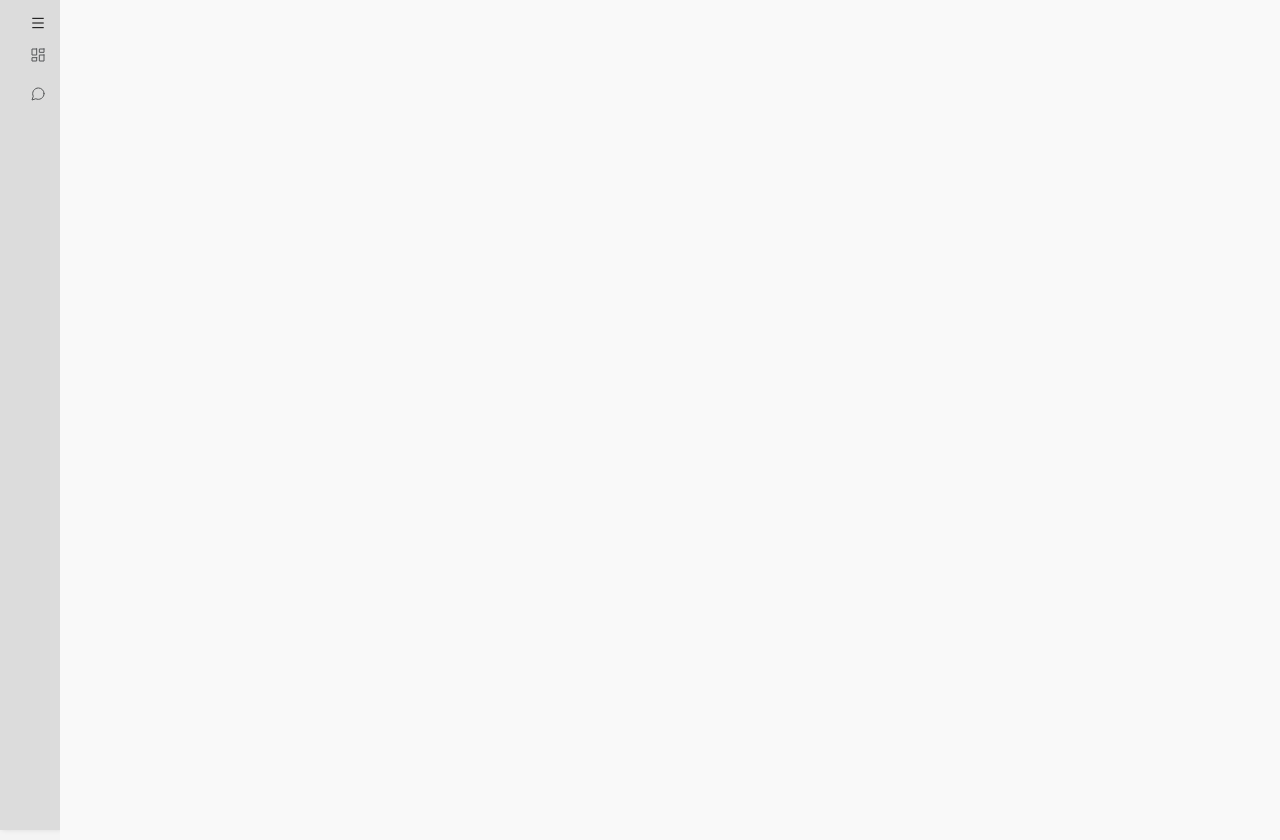
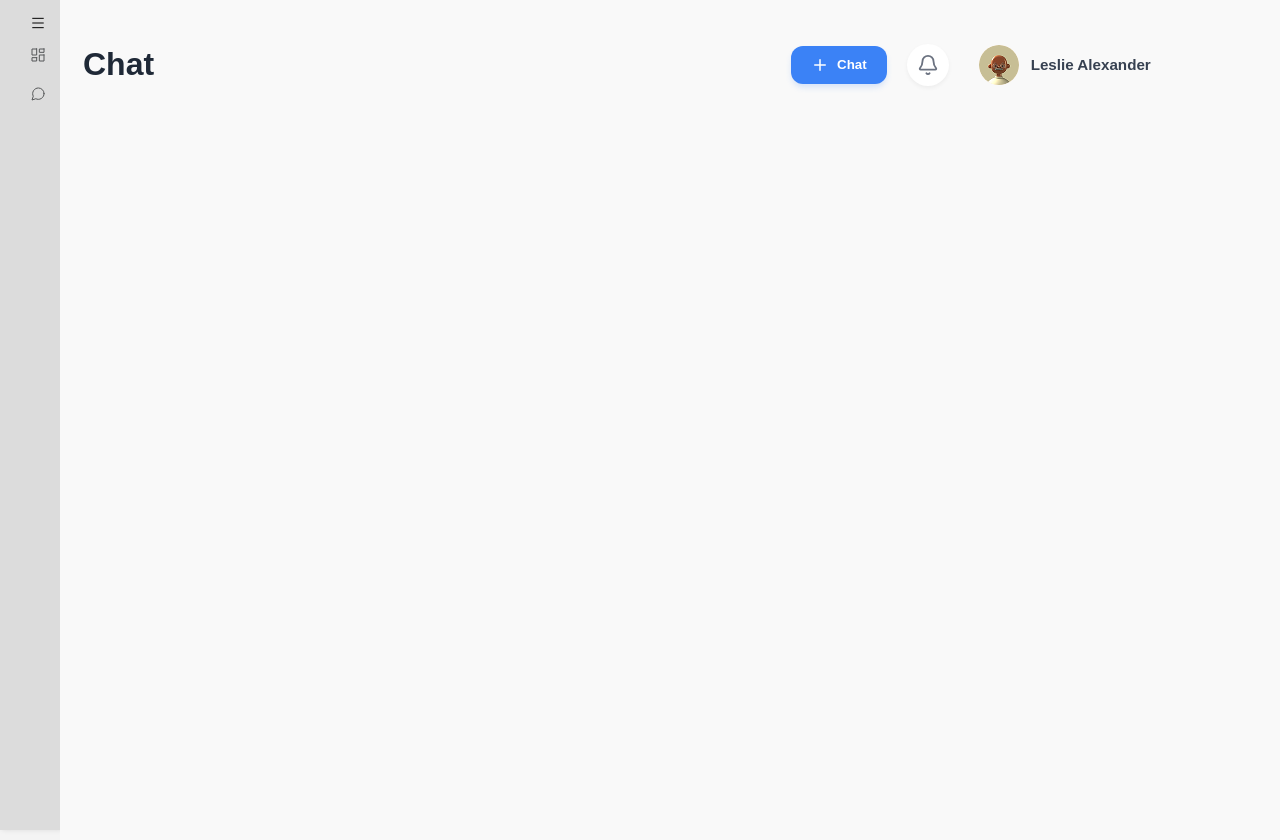
Before and after one commit to nana1243/chat-app, a React (Vite) app: page / in a window 1280 px wide. Built offline with nearby package versions, Linux system fonts and the light colour scheme.

Commit message:
fea) Contents Header 추가

```diff
--- a/src/components/Header/Header.tsx
+++ b/src/components/Header/Header.tsx
@@ -1,10 +1,40 @@
-import Hamburger from "@/components/ui/hamburger";
+import styles from './index.module.css';
+import {Bell, Plus} from 'lucide-react';
 
 export default function Header() {
 
     return (
         <>
-            <header>
+            <header className={styles.headerContainer}>
+                <div className={styles.headerTitle}>
+                    <h1 className="">Chat</h1>
+                </div>
+
+                <div className={styles.headerActions}>
+                    <button
+                        className={styles.addChatBtn}>
+                        <Plus size={18}/>
+                        <span className="font-medium">Chat</span>
+                    </button>
+
+                    <button className={styles.notificationBtn}>
+                        <Bell size={22}/>
+                    </button>
+
+
+                    {/* 프로필 섹션 */}
+                    <div className={styles.profileGroup}>
+                        <div className={styles.avatarWrapper}>
+                            <img
+                                src="src/assets/images/profile.png"
+                                alt="User"
+                                className={styles.avatarImage}
+                            />
+                        </div>
+                        <span className={styles.userName}>Leslie Alexander</span>
+                    </div>
+                </div>
+
             </header>
         </>
     )
```
